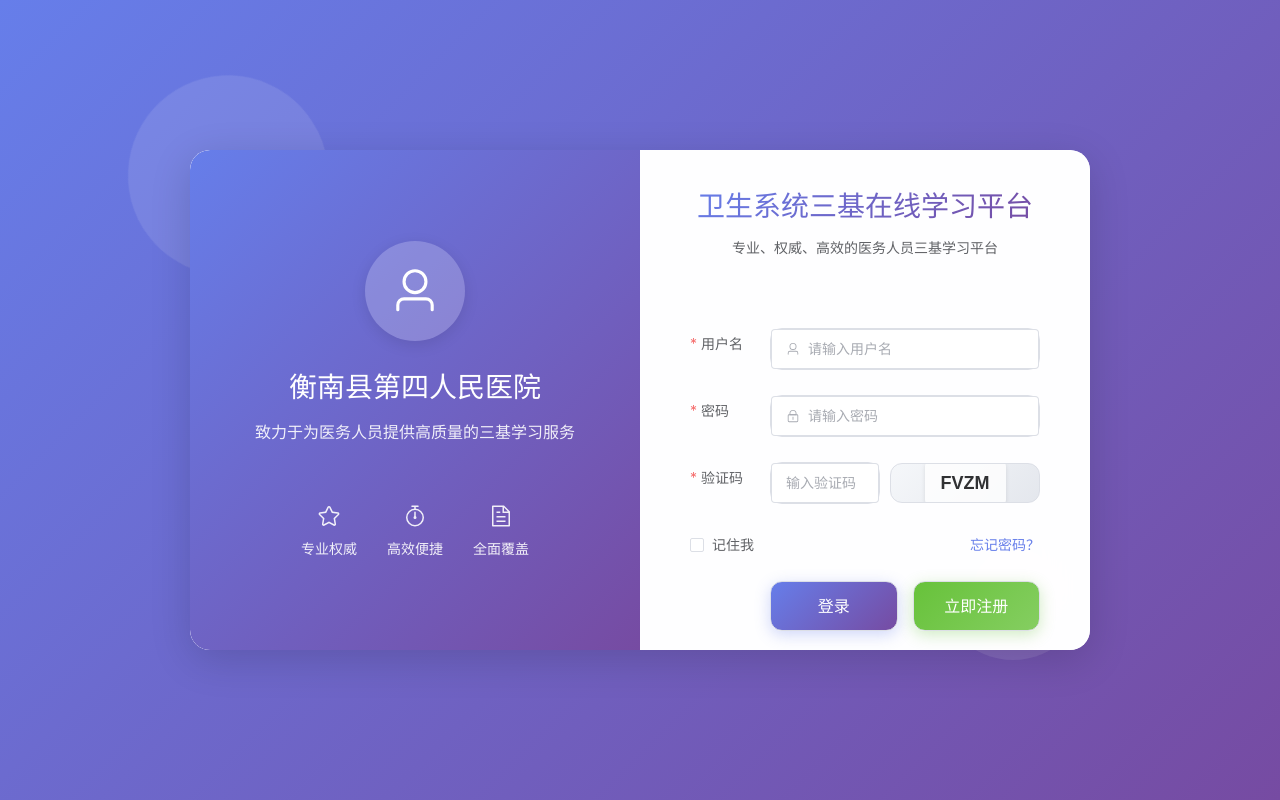
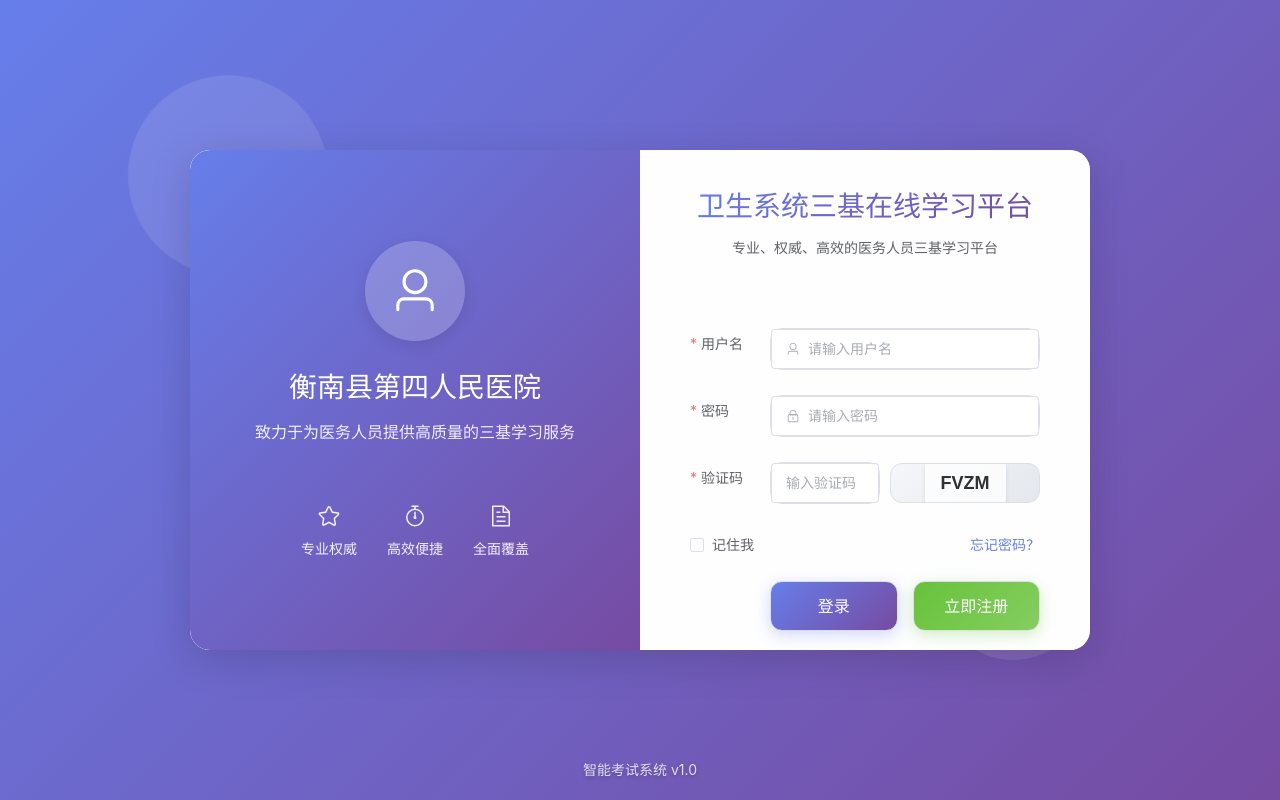
Before and after one commit to hangyubin/SanJikaoshi, a Vue app in the folder client/: page /login in a window 1280 px wide. Built offline with nearby package versions, Linux system fonts and the light colour scheme.

Commit message:
智能考试系统v1.0

```diff
--- a/client/src/views/Login.vue
+++ b/client/src/views/Login.vue
@@ -6,6 +6,9 @@
       <div class="circle circle-2"></div>
       <div class="circle circle-3"></div>
     </div>
+
+    <!-- 版本信息 -->
+    <div class="version-info">智能考试系统 v1.0</div>
 
     <!-- 使用单个容器，内部使用grid布局 -->
     <div class="login-box">
@@ -309,6 +312,20 @@ const handleRegisterRedirect = () => {
 
 .register-btn:active {
   transform: translateY(0);
+}
+
+/* 版本信息 */
+.version-info {
+  position: absolute;
+  bottom: 20px;
+  left: 50%;
+  transform: translateX(-50%);
+  color: white;
+  font-size: 14px;
+  opacity: 0.8;
+  z-index: 2;
+  text-shadow: 0 2px 4px rgba(0, 0, 0, 0.3);
+  pointer-events: none;
 }
 
 /* 背景装饰 */
--- a/client/src/views/admin/StudentList.vue
+++ b/client/src/views/admin/StudentList.vue
@@ -141,7 +141,7 @@
 <script setup lang="ts">
 import { ref, reactive, onMounted } from 'vue'
 import type { FormInstance, FormRules } from 'element-plus'
-import { ElMessage, ElMessageBox } from 'element-plus'
+import { ElMessage } from 'element-plus'
 import axios from '@/utils/axios'
 
 // 用户数据，初始为空数组
```
